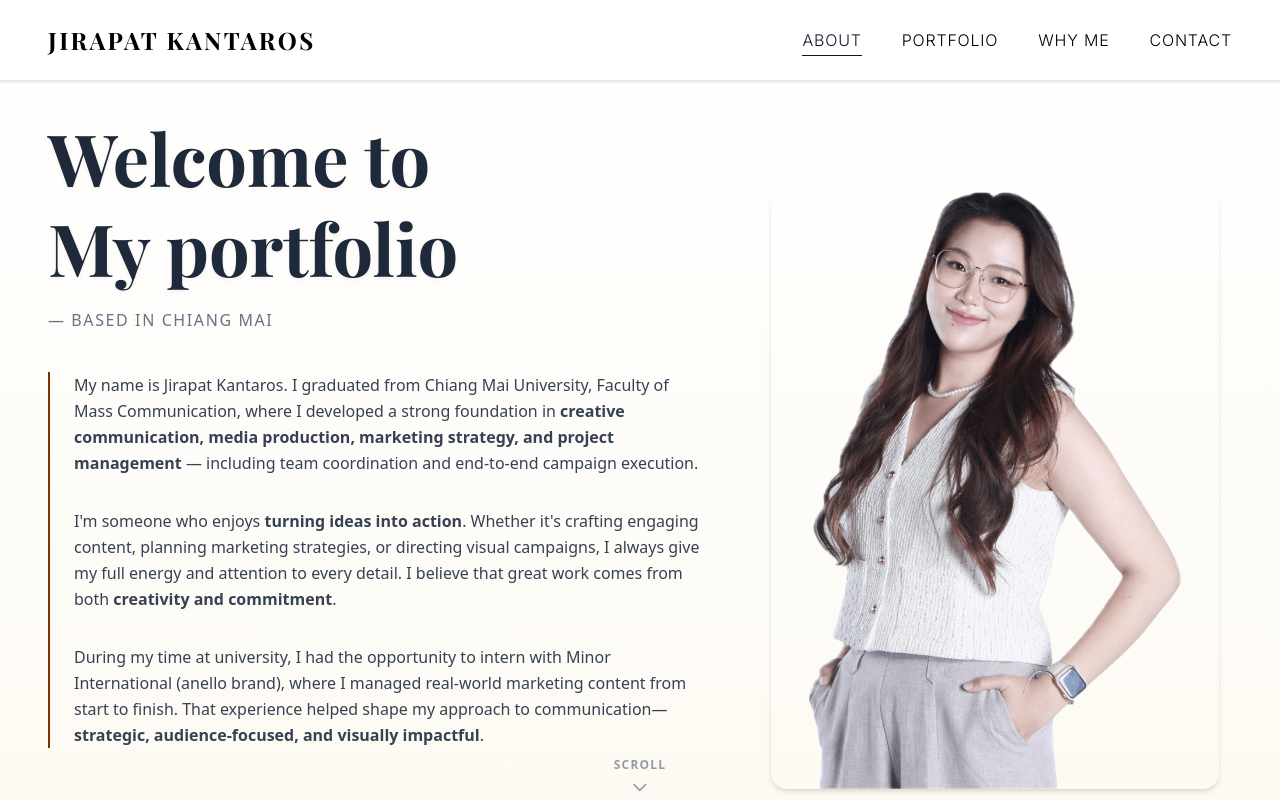
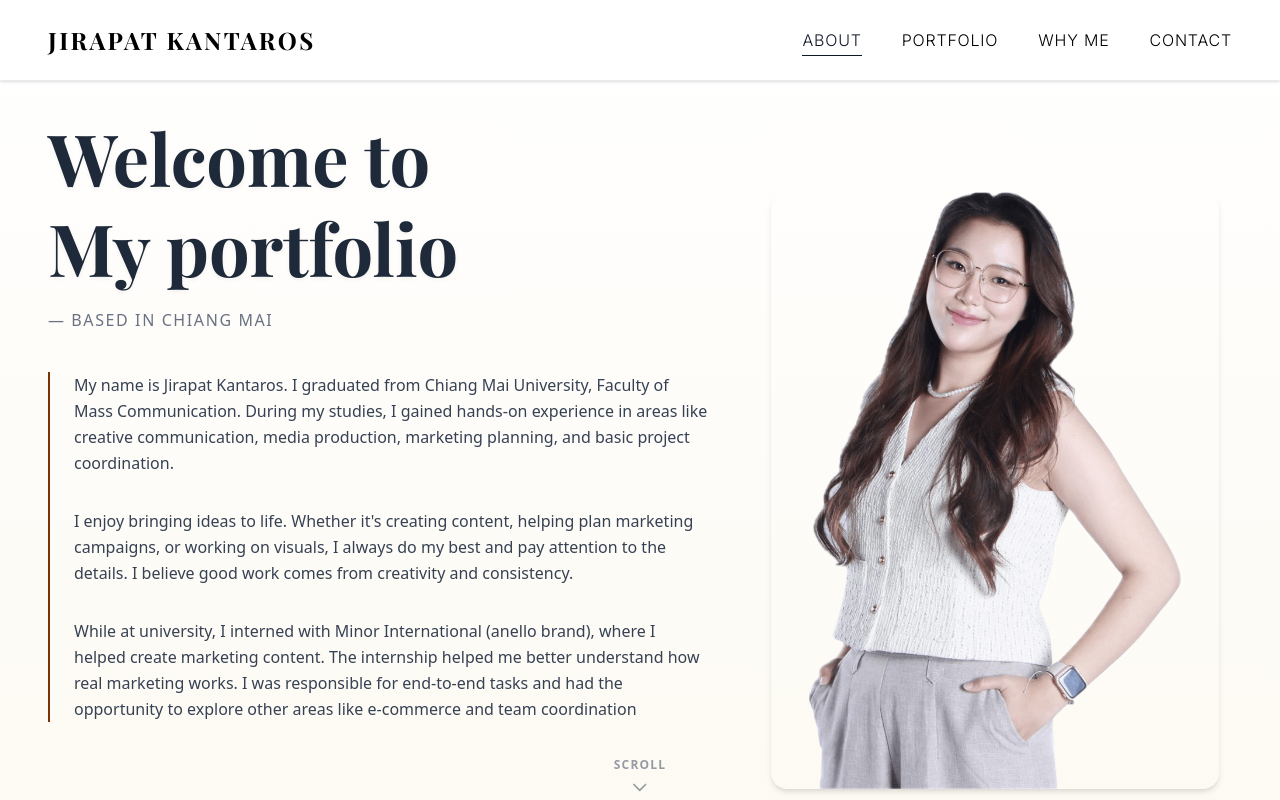
Before and after one commit to Ttduxz/wanwan-portfolio, a Next.js app: page / in a window 1280 px wide. Shown: the top 800 px of the page. Built offline with nearby package versions, Linux system fonts and the light colour scheme; a web font is replaced by a local one.

Commit message:
change main text

```diff
--- a/src/app/page.tsx
+++ b/src/app/page.tsx
@@ -11,25 +11,13 @@ export default function Home() {
           <p className="text-md text-gray-500 mb-10 tracking-widest">— BASED IN CHIANG MAI</p>
           <div className="border-l-2 border-amber-900 pl-6 space-y-8 text-gray-700">
             <p className="leading-relaxed">
-              My name is Jirapat Kantaros. I graduated from Chiang Mai
-              University, Faculty of Mass Communication, where I developed a
-              strong foundation in <span className="font-semibold">creative communication, media production,
-              marketing strategy, and project management</span> — including team
-              coordination and end-to-end campaign execution.
+              My name is Jirapat Kantaros. I graduated from Chiang Mai University, Faculty of Mass Communication. During my studies, I gained hands-on experience in areas like creative communication, media production, marketing planning, and basic project coordination.
             </p>
             <p className="leading-relaxed">
-              I&apos;m someone who enjoys <span className="font-semibold">turning ideas into action</span>. Whether it&apos;s
-              crafting engaging content, planning marketing strategies, or
-              directing visual campaigns, I always give my full energy and
-              attention to every detail. I believe that great work comes from
-              both <span className="font-semibold">creativity and commitment</span>.
+              I enjoy bringing ideas to life. Whether it&apos;s creating content, helping plan marketing campaigns, or working on visuals, I always do my best and pay attention to the details. I believe good work comes from creativity and consistency.
             </p>
             <p className="leading-relaxed">
-              During my time at university, I had the opportunity to intern with
-              Minor International (anello brand), where I managed real-world
-              marketing content from start to finish. That experience helped
-              shape my approach to communication—<span className="font-semibold">strategic, audience-focused,
-              and visually impactful</span>.
+              While at university, I interned with Minor International (anello brand), where I helped create marketing content. The internship helped me better understand how real marketing works. I was responsible for end-to-end tasks and had the opportunity to explore other areas like e-commerce and team coordination
             </p>
           </div>
         </section>
```
